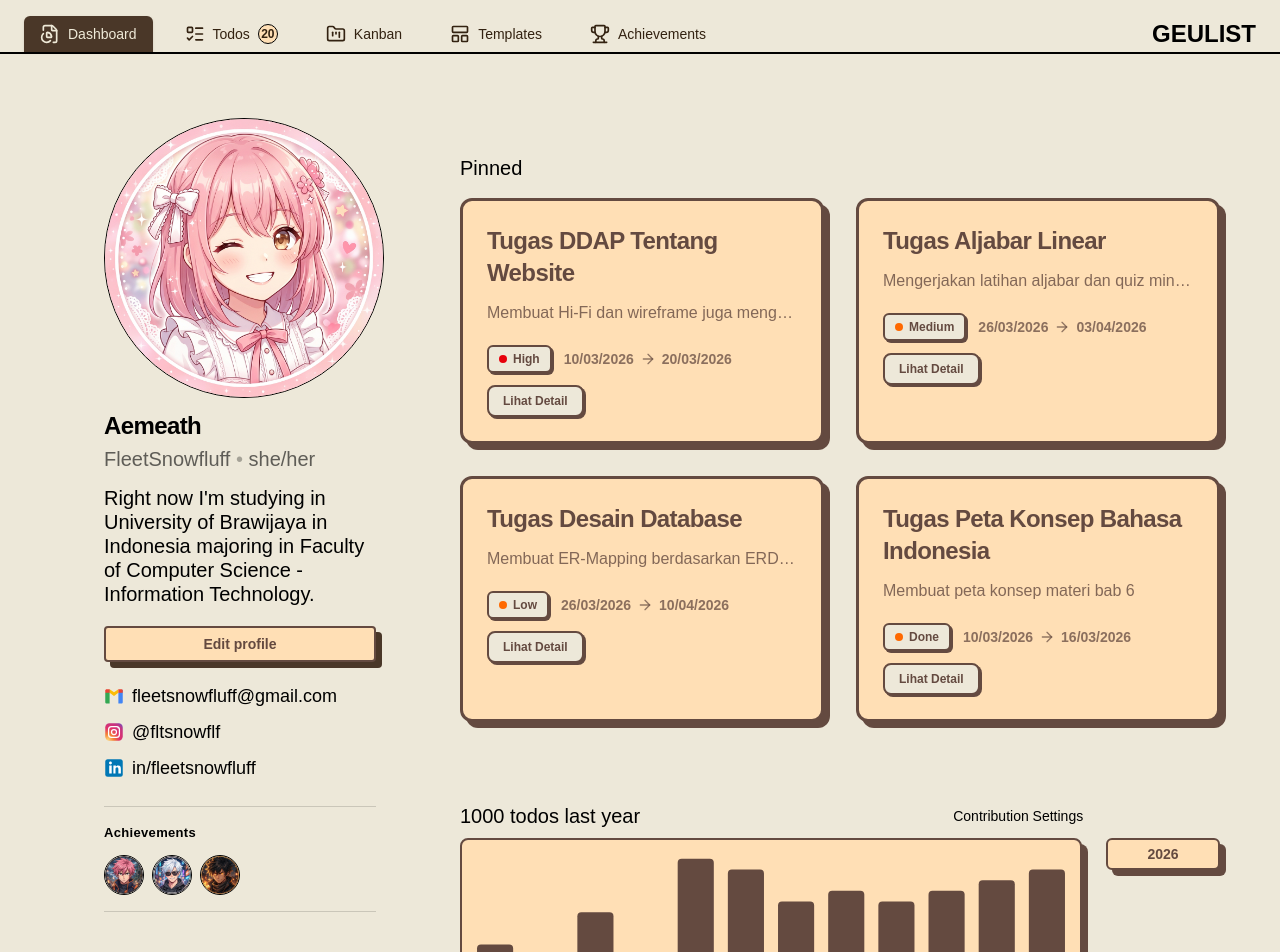
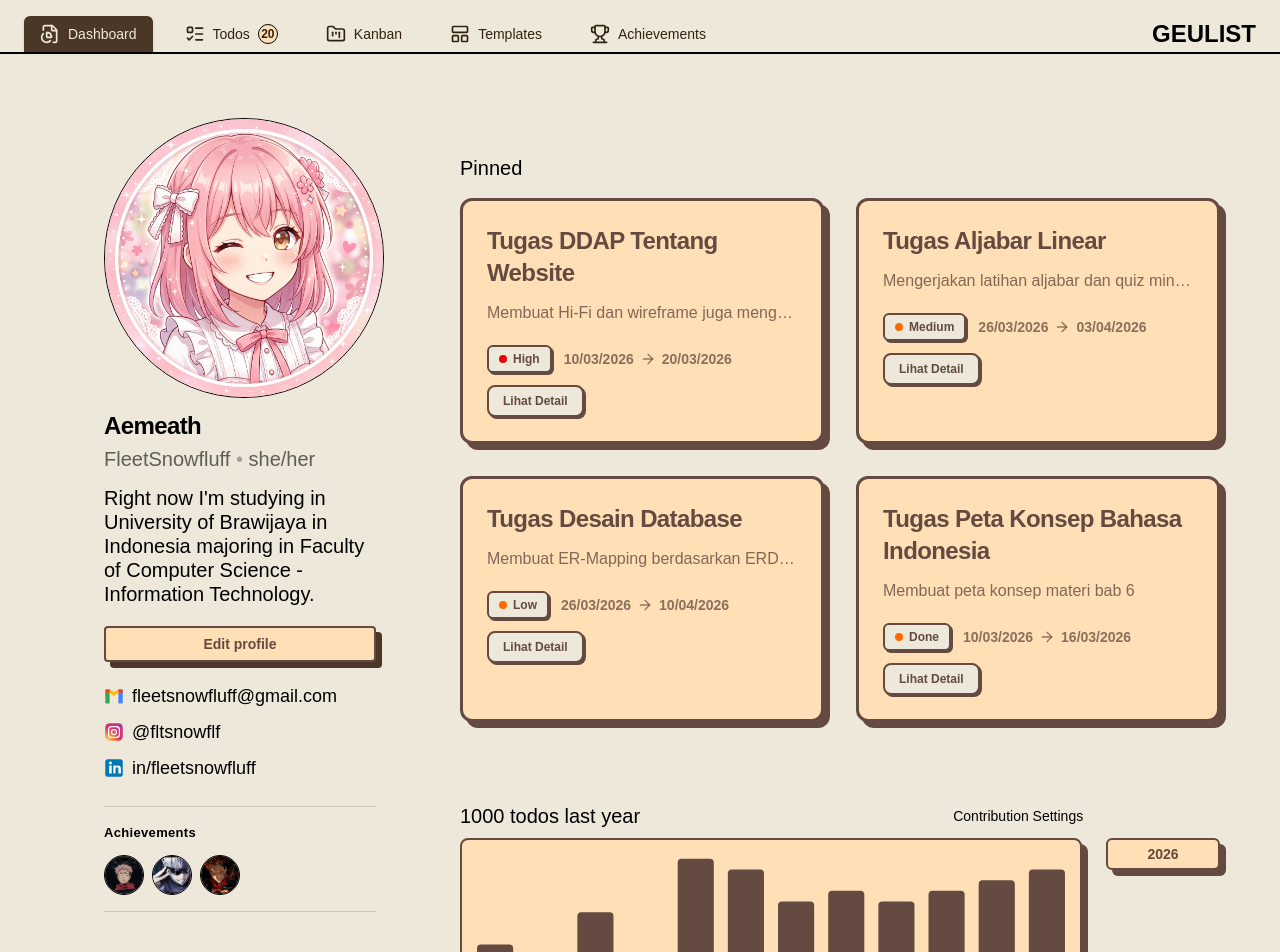
Before and after one commit to jasonenkristo123/DDAP-Project, a Next.js app: page / in a window 1280 px wide. Shown: the top 952 px of the page. Built offline with nearby package versions, Linux system fonts and the light colour scheme.

Commit message:
fix: update image assets

```diff
--- a/src/components/shared/sideprofile.tsx
+++ b/src/components/shared/sideprofile.tsx
@@ -132,19 +132,19 @@ const DEFAULT_PROFILE: ProfileData = {
 const DEFAULT_ACHIEVEMENTS: Achievement[] = [
   {
     id: "1",
-    image: "/badge_yuji.png",
+    image: "/yuji.webp",
     name: "Jujutsu Novice",
     description: "Taking the first steps into the jujutsu world.",
   },
   {
     id: "2",
-    image: "/badge_gojo.png",
+    image: "/gojo.webp",
     name: "Limitless Potential",
     description: "Unlocking the absolute power within.",
   },
   {
     id: "3",
-    image: "/badge_fire.png",
+    image: "/sukuna.webp",
     name: "Spiritual Spark",
     description: "Igniting a fiery passion for technology.",
   },
```
